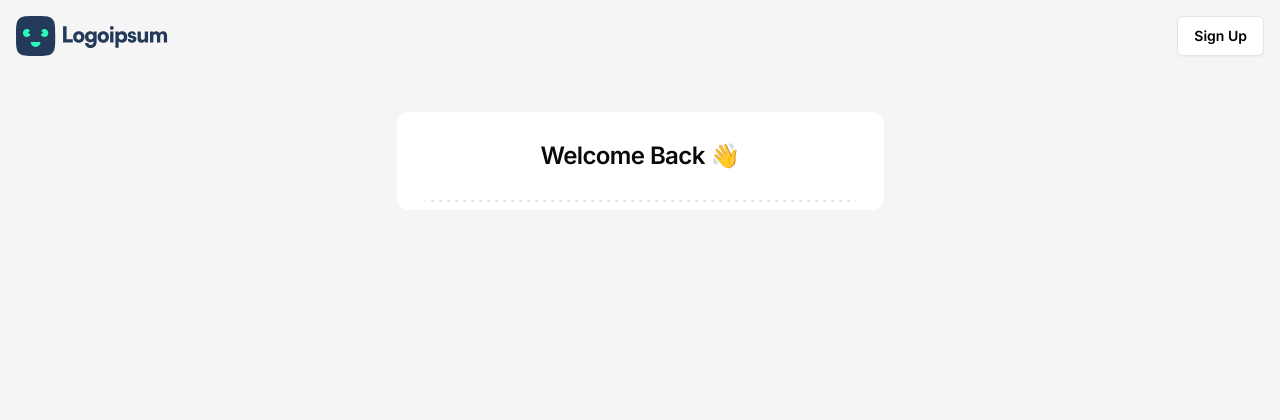
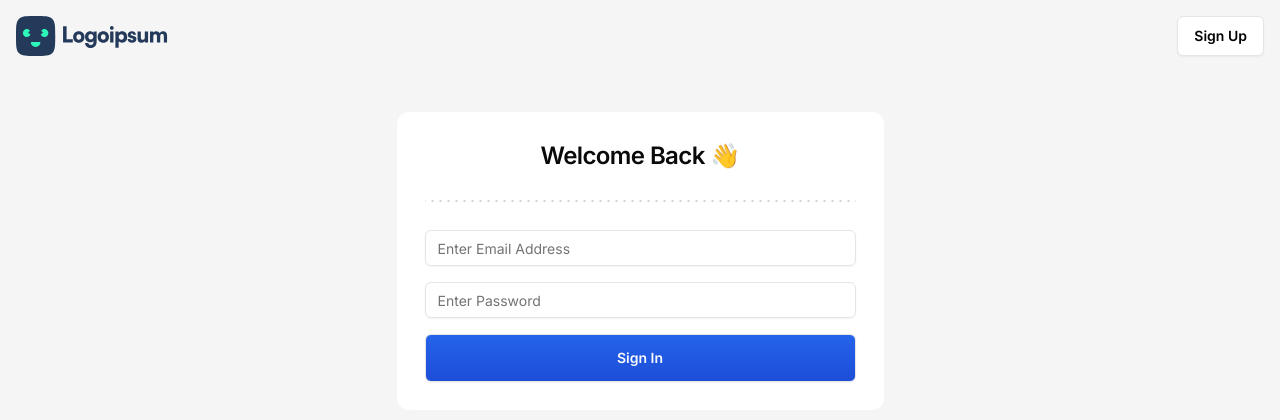
Before and after one commit to Zaid-maker/jira-clone, a Next.js app: page /sign-in in a window 1280 px wide. Shown: the top 420 px of the page. Built offline with nearby package versions, Linux system fonts and the light colour scheme.

Commit message:
Add email and password input

```diff
--- a/src/app/(auth)/sign-in/page.tsx
+++ b/src/app/(auth)/sign-in/page.tsx
@@ -1,7 +1,9 @@
+"use client";
+
 import { SignInCard } from "@/features/auth/components/sign-in-card";
 
 const SignIn = () => {
-  return <SignInCard />
+  return <SignInCard />;
 };
 
 export default SignIn;
--- a/src/features/auth/components/sign-in-card.tsx
+++ b/src/features/auth/components/sign-in-card.tsx
@@ -1,5 +1,9 @@
+
+
 import { DottedSeparator } from "@/components/dotted-separator";
-import { Card, CardHeader, CardTitle } from "@/components/ui/card";
+import { Button } from "@/components/ui/button";
+import { Card, CardContent, CardHeader, CardTitle } from "@/components/ui/card";
+import { Input } from "@/components/ui/input";
 
 export const SignInCard = () => {
   return (
@@ -7,9 +11,38 @@ export const SignInCard = () => {
       <CardHeader className="flex items-center justify-center text-center p-7">
         <CardTitle className="text-2xl">Welcome Back 👋</CardTitle>
       </CardHeader>
-      <div className="px-7 mb-2">
+      <div className="px-7">
         <DottedSeparator />
       </div>
+      <CardContent className="p-7">
+        <form className="space-y-4">
+          <Input
+            required
+            type="email"
+            value={""}
+            onChange={() => {}}
+            placeholder="Enter Email Address"
+            disabled={false}
+          />
+          <Input
+            required
+            type="password"
+            value={""}
+            onChange={() => {}}
+            placeholder="Enter Password"
+            disabled={false}
+            min={8}
+            max={256}
+          />
+          <Button
+            className="w-full"
+            disabled={false}
+            size='lg'
+          >
+            Sign In
+          </Button>
+        </form>
+      </CardContent>
     </Card>
   );
 };
```
